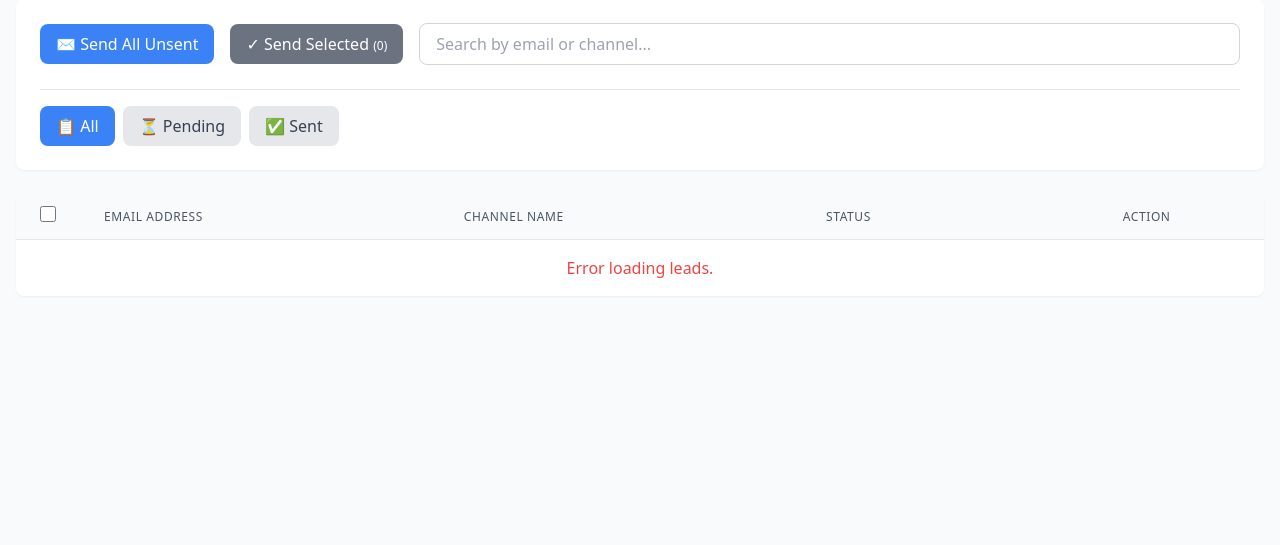
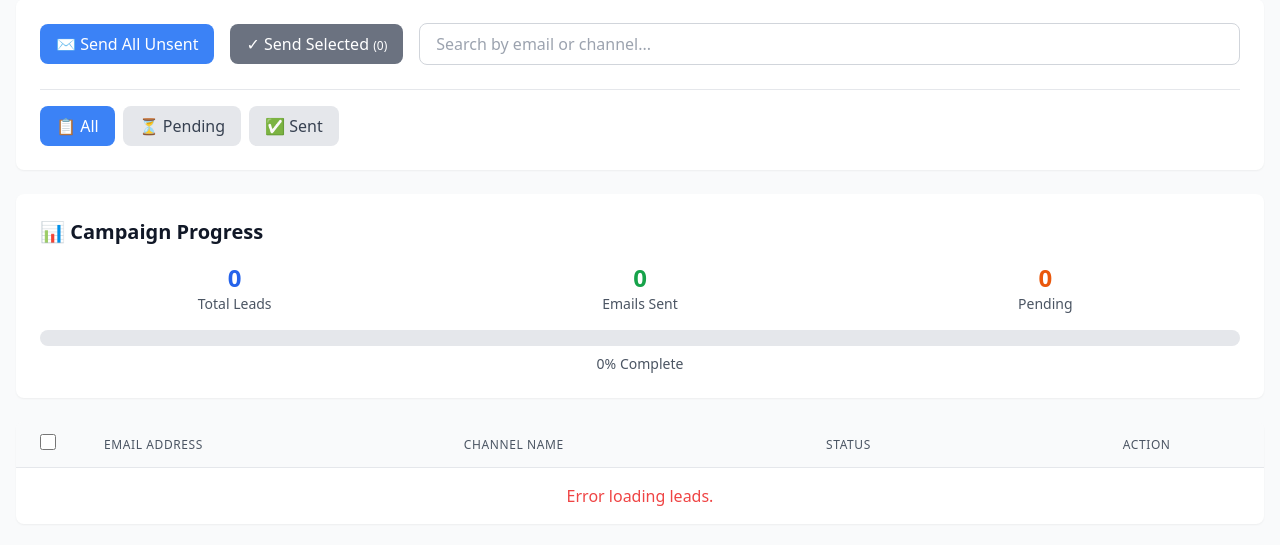
Before and after one commit to afzalhussain031/youtube-lead-finder, a Flask app: page / in a window 1280 px wide. Shown: the part 125-670 px from the top of the page. Run offline with Flask 3, Linux system fonts and the light colour scheme; data that the repository does not hold is empty; some libraries are stand-ins or nearby versions.

Commit message:
Add campaign progress tracking to web dashboard; implement API for progress data, update UI with progress bar and statistics for total, sent, and pending leads

```diff
--- a/youtube-lead-finder/data/sent_log.csv
+++ b/youtube-lead-finder/data/sent_log.csv
@@ -11,4 +11,6 @@ abhirupf@gmail.com
 john.frank123x@gmail.com
 teaira@productreviewroom.com
 techreviewbusiness1674@gmail.com
+
+bencsin@gmail.com
 gmigaming001122@gmail.com
--- a/youtube-lead-finder/routes/dashboard.py
+++ b/youtube-lead-finder/routes/dashboard.py
@@ -53,3 +53,17 @@ def send_selected():
                 save_sent_email(email)
                 sent_count += 1
     return jsonify({"success": True, "message": f"Sent {sent_count} selected emails"})
+
+@dashboard_bp.route("/api/progress")
+def api_progress():
+    leads = load_leads()
+    sent = load_sent_emails()
+    total_leads = len(leads)
+    sent_count = len(sent)
+    pending_count = total_leads - sent_count
+    return jsonify({
+        "total": total_leads,
+        "sent": sent_count,
+        "pending": pending_count,
+        "percentage": (sent_count / total_leads * 100) if total_leads > 0 else 0
+    })
--- a/youtube-lead-finder/static/script.js
+++ b/youtube-lead-finder/static/script.js
@@ -229,6 +229,7 @@ async function sendAllEmails() {
     const result = await response.json();
     showToast(result.message, result.success ? "success" : "error");
     await loadLeads();
+    await loadProgress();
   } catch (error) {
     showToast("Error sending emails", "error");
   } finally {
@@ -258,6 +259,7 @@ async function sendSelectedEmails() {
     const result = await response.json();
     showToast(result.message, result.success ? "success" : "error");
     await loadLeads();
+    await loadProgress();
   } catch (error) {
     showToast("Error sending selected emails", "error");
   } finally {
@@ -298,5 +300,33 @@ function showToast(message, type) {
   }, 3000);
 }
 
+// Load and display campaign progress
+async function loadProgress() {
+  try {
+    const response = await fetch("/api/progress");
+    const data = await response.json();
+
+    document.getElementById("total-leads").textContent = data.total;
+    document.getElementById("sent-leads").textContent = data.sent;
+    document.getElementById("pending-leads").textContent = data.pending;
+
+    const progressBar = document.getElementById("campaign-progress");
+    const progressText = document.getElementById("progress-text");
+
+    progressBar.style.width = `${data.percentage}%`;
+    progressText.textContent = `${Math.round(data.percentage)}% Complete`;
+  } catch (error) {
+    console.error("Error loading progress:", error);
+  }
+}
+
+// Show bulk send progress modal
+function showBulkProgress() {
+  // For now, just reload progress after bulk send
+  // In a real implementation, you'd show a modal with real-time updates
+  loadProgress();
+}
+
 // Initial load
 loadLeads();
+loadProgress();
--- a/youtube-lead-finder/static/style.css
+++ b/youtube-lead-finder/static/style.css
@@ -307,3 +307,43 @@
 .gap-large {
   gap: 1.5rem;
 }
+
+/* ================================================================
+   PROGRESS BAR COMPONENTS
+   ================================================================ */
+
+.progress-bar-container {
+  width: 100%;
+  height: 1rem;
+  background-color: #e5e7eb;
+  border-radius: 0.5rem;
+  overflow: hidden;
+}
+
+.progress-bar {
+  height: 100%;
+  background: linear-gradient(90deg, #10b981 0%, #059669 100%);
+  border-radius: 0.5rem;
+  transition: width 0.3s ease;
+  position: relative;
+}
+
+.progress-bar::after {
+  content: '';
+  position: absolute;
+  top: 0;
+  left: 0;
+  right: 0;
+  bottom: 0;
+  background: linear-gradient(90deg, rgba(255,255,255,0.2) 0%, rgba(255,255,255,0) 50%, rgba(255,255,255,0.2) 100%);
+  animation: shimmer 2s infinite;
+}
+
+/* @keyframes shimmer {
+  0% {
+    transform: translateX(-100%);
+  }
+  100% {
+    transform: translateX(100%);
+  }
+} */
--- a/youtube-lead-finder/templates/index.html
+++ b/youtube-lead-finder/templates/index.html
@@ -73,6 +73,33 @@
     </section>
 
     <!-- ============================================================
+         CAMPAIGN PROGRESS SECTION
+         ============================================================ -->
+    <section class="card mb-6">
+      <div class="card-body">
+        <h2 class="text-xl font-semibold mb-4">📊 Campaign Progress</h2>
+        <div class="grid grid-cols-1 md:grid-cols-3 gap-4 mb-4">
+          <div class="text-center">
+            <div class="text-2xl font-bold text-blue-600" id="total-leads">0</div>
+            <div class="text-sm text-gray-600">Total Leads</div>
+          </div>
+          <div class="text-center">
+            <div class="text-2xl font-bold text-green-600" id="sent-leads">0</div>
+            <div class="text-sm text-gray-600">Emails Sent</div>
+          </div>
+          <div class="text-center">
+            <div class="text-2xl font-bold text-orange-600" id="pending-leads">0</div>
+            <div class="text-sm text-gray-600">Pending</div>
+          </div>
+        </div>
+        <div class="progress-bar-container">
+          <div class="progress-bar" id="campaign-progress" style="width: 0%"></div>
+        </div>
+        <div class="text-sm text-gray-600 mt-2 text-center" id="progress-text">0% Complete</div>
+      </div>
+    </section>
+
+    <!-- ============================================================
          LEADS TABLE SECTION
          States: Loading, Empty, Table
          ============================================================ -->
```
Also changed, not shown: features_to_add.txt (+0 -8 lines).
